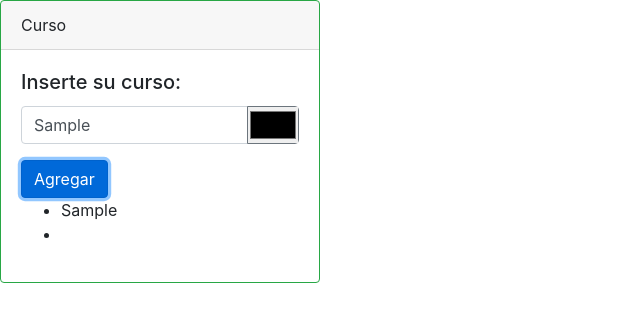
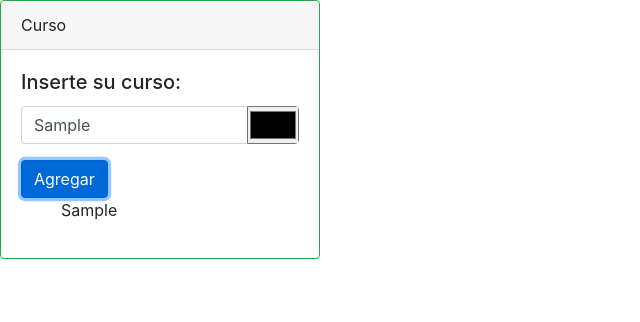
Before and after one commit to BouCode/React-Generador-de-horario, a React (Create React App) app: page / in a window 1280 px wide. Both pictures are taken after typing "Sample" into the empty fields and a click on the button "Agregar". Shown: the top 322 px of the page, without its empty margins (0-640 px from the left). Built offline with nearby package versions, Linux system fonts and the light colour scheme.

Commit message:
Cuarto commit: Lista generada ordenada

```diff
--- a/src/components/data.js
+++ b/src/components/data.js
@@ -25,9 +25,20 @@ const Data = () => {
 		setArrCourse((arrCourse) => [ ...arrCourse, course ]);
 		setArrColor((arrColor) => [ ...arrColor, color ]);
 		console.log(arrCourse);
+		console.log(arrColor);
 	}
-	const Visuacourse = ({ course }) => <li>{course}</li>;
-	const Visuacolor = ({ color }) => <li>{color}</li>;
+	// const VisuaCourse = ({ course }, { color }) => (
+	// 	<p>
+	// 		{course} {color}
+	// 	</p>
+	// );
+
+	const VisuaData = arrCourse.map((value, index) => (
+		<p key={index}>
+			{value} {arrColor[index]}
+		</p>
+	));
+	// const Visuacolor = ({ color }) => <p>{color}</p>;
 	return (
 		<div>
 			<Card border="success" style={{ width: '20rem' }}>
@@ -50,13 +61,11 @@ const Data = () => {
 					<Button variant="primary" onClick={buttonEffect}>
 						Agregar
 					</Button>
-					<Card.Text>
-						<ul>
-							{arrCourse.map((course, i) => <Visuacourse course={course} key={course + i} />)}
-
-							{arrColor.map((color, i) => <Visuacolor color={color} key={color + i} />)}
-						</ul>
-					</Card.Text>
+					<ul>
+						{/* {arrCourse.map((course, i) => <VisuaCourse course={course} color={color} key={course + i} />)} */}
+						{/* {arrColor.map((color, i) => <Visuacolor color={color} key={course} />)} */}
+						{VisuaData}
+					</ul>
 				</Card.Body>
 			</Card>
 		</div>
```
